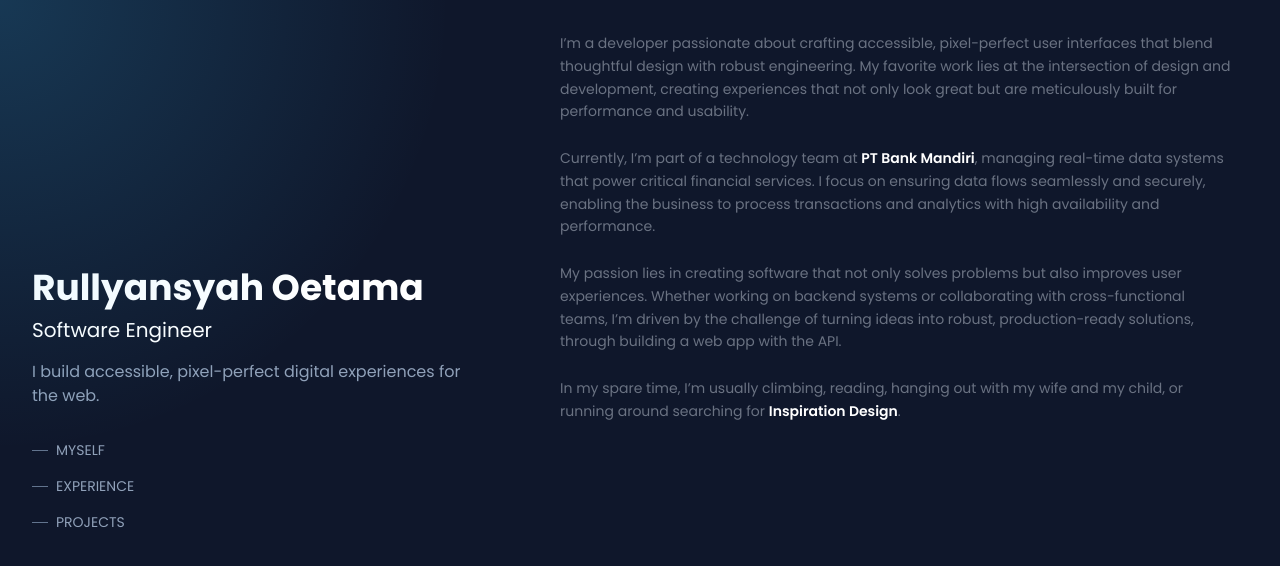
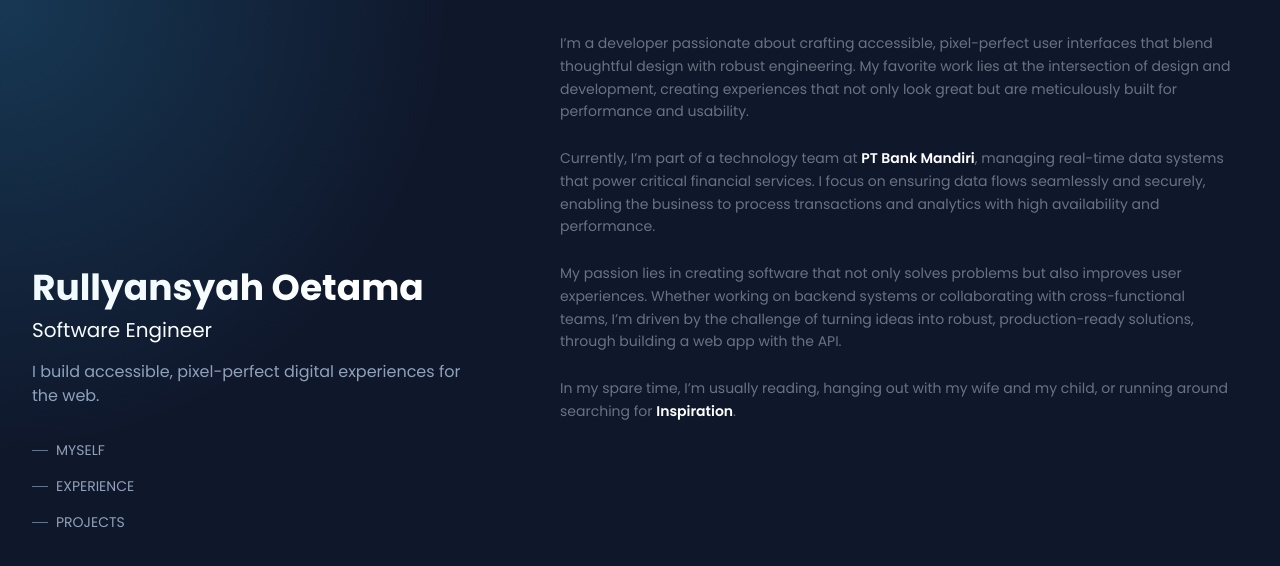
Before and after one commit to rullyoetamaDev/portfolio, a Next.js app: page /content/MySelf in a window 1280 px wide. Shown: the top 566 px of the page. Built offline with nearby package versions, Linux system fonts and the light colour scheme.

Commit message:
first commit myself

```diff
--- a/src/pages/content/MySelf.tsx
+++ b/src/pages/content/MySelf.tsx
@@ -19,8 +19,8 @@ const MySelf = () => {
             </p>
 
             <p>
-                In my spare time, I’m usually climbing, reading, hanging out with my wife and my child, or running around
-                searching for <span className="font-semibold text-white">Inspiration Design</span>.
+                In my spare time, I’m usually reading, hanging out with my wife and my child, or running around
+                searching for <span className="font-semibold text-white">Inspiration</span>.
             </p>
         </section>
     );
```
